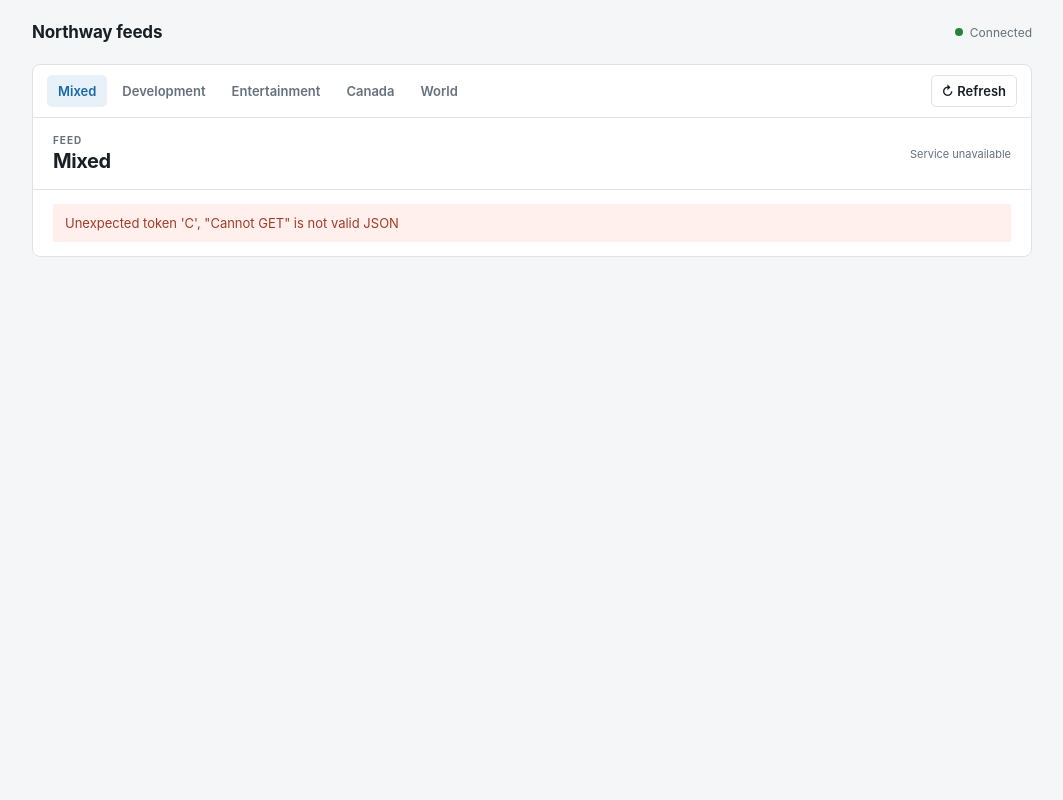
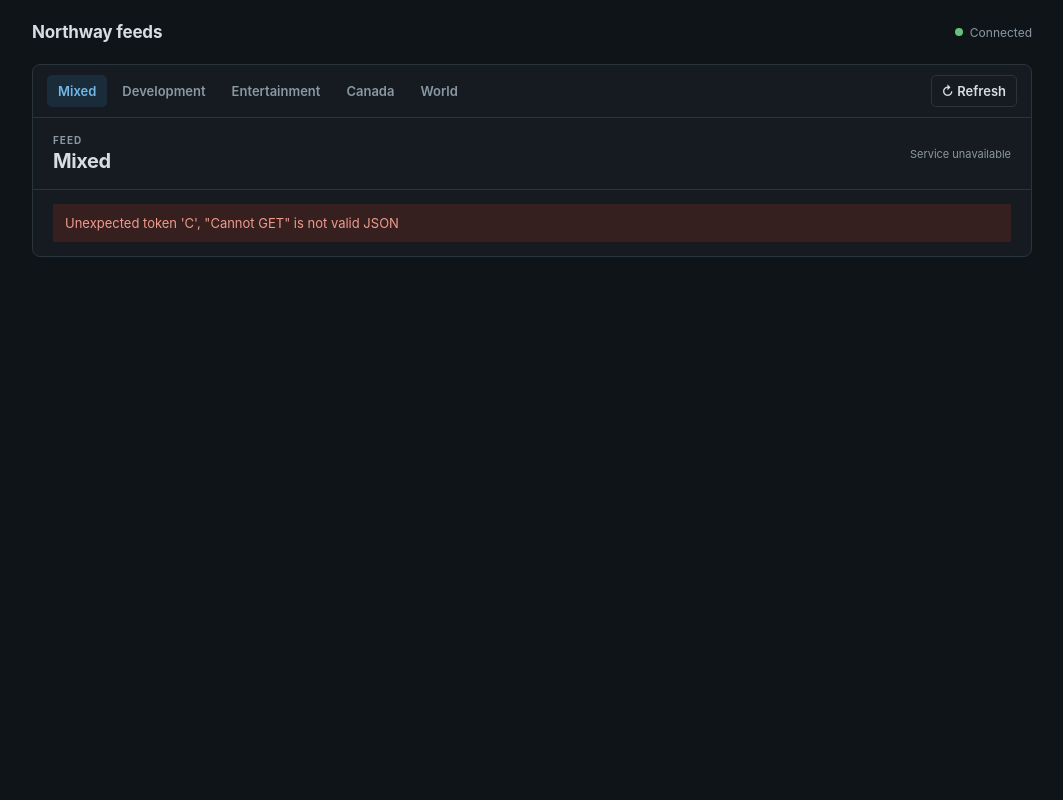
Before and after one commit to jonesrussell/northway, a PHP site: page / in a window 1280 px wide. Shown: the whole page, without its empty margins (108-1171 px from the left). Run offline with PHP 8.4, Linux system fonts and the light colour scheme.

Commit message:
prototype: use dark reader palette

```diff
--- a/prototype/styles.css
+++ b/prototype/styles.css
@@ -1,13 +1,13 @@
 :root {
-  color-scheme: light;
-  --bg: #f5f6f7;
-  --panel: #fff;
-  --ink: #182026;
-  --muted: #65717c;
-  --line: #dfe3e7;
-  --accent: #1769aa;
-  --accent-soft: #e8f1f8;
-  --success: #238636;
+  color-scheme: dark;
+  --bg: #0f1418;
+  --panel: #151b20;
+  --ink: #d7dde2;
+  --muted: #8b98a3;
+  --line: #2a343c;
+  --accent: #74b7e8;
+  --accent-soft: #1a2c39;
+  --success: #66c27a;
   font-family: Inter, ui-sans-serif, system-ui, -apple-system, BlinkMacSystemFont, "Segoe UI", sans-serif;
 }
 
@@ -35,15 +35,15 @@ button, a { font: inherit; }
 .briefing-head h2 { font-size: 20px; letter-spacing: -.02em; margin: 0; }
 .briefing-meta { color: var(--muted); font-size: 11px; text-align: right; }
 .status-card { align-items: center; background: var(--accent-soft); color: var(--accent); display: flex; font-size: 13px; gap: 10px; margin: 14px 20px; padding: 11px 12px; }
-.status-card.is-error { background: #fff0ed; color: #a33b27; }
+.status-card.is-error { background: #36201f; color: #f09a8c; }
 .status-card[hidden] { display: none; }
-.loader { animation: spin .8s linear infinite; border: 2px solid rgba(23,105,170,.2); border-radius: 50%; border-right-color: var(--accent); height: 14px; width: 14px; }
+.loader { animation: spin .8s linear infinite; border: 2px solid rgba(116,183,232,.2); border-radius: 50%; border-right-color: var(--accent); height: 14px; width: 14px; }
 @keyframes spin { to { transform: rotate(360deg); } }
 .story-list { list-style: none; margin: 0; padding: 0; }
 .story { border-bottom: 1px solid var(--line); display: grid; gap: 14px; grid-template-columns: 30px minmax(0,1fr) 125px; padding: 17px 20px; }
 .story:last-child { border-bottom: 0; }
-.story:hover { background: #fafbfc; }
-.story-number { color: #9aa3aa; font-size: 11px; padding-top: 3px; }
+.story:hover { background: #192127; }
+.story-number { color: #64717b; font-size: 11px; padding-top: 3px; }
 .story-source { color: var(--accent); font-size: 10px; font-weight: 700; letter-spacing: .07em; margin: 0 0 5px; text-transform: uppercase; }
 .story h3 { font-size: 16px; font-weight: 650; letter-spacing: -.01em; line-height: 1.35; margin: 0; }
 .story-summary { color: var(--muted); font-size: 12px; line-height: 1.45; margin: 7px 0 0; }
@@ -51,7 +51,7 @@ button, a { font: inherit; }
 .story-time { color: var(--muted); font-size: 11px; text-align: right; }
 .story-link { color: var(--accent); font-size: 11px; font-weight: 650; text-decoration: none; }
 .story-link:hover { text-decoration: underline; }
-.coverage { align-items: start; background: #f8f9fa; border-top: 1px solid var(--line); color: var(--muted); display: flex; font-size: 11px; gap: 20px; justify-content: space-between; padding: 12px 20px; }
+.coverage { align-items: start; background: #11171b; border-top: 1px solid var(--line); color: var(--muted); display: flex; font-size: 11px; gap: 20px; justify-content: space-between; padding: 12px 20px; }
 .coverage[hidden] { display: none; }
 .coverage .section-label { margin-bottom: 3px; }
 .coverage p { line-height: 1.45; margin: 0; }
```
